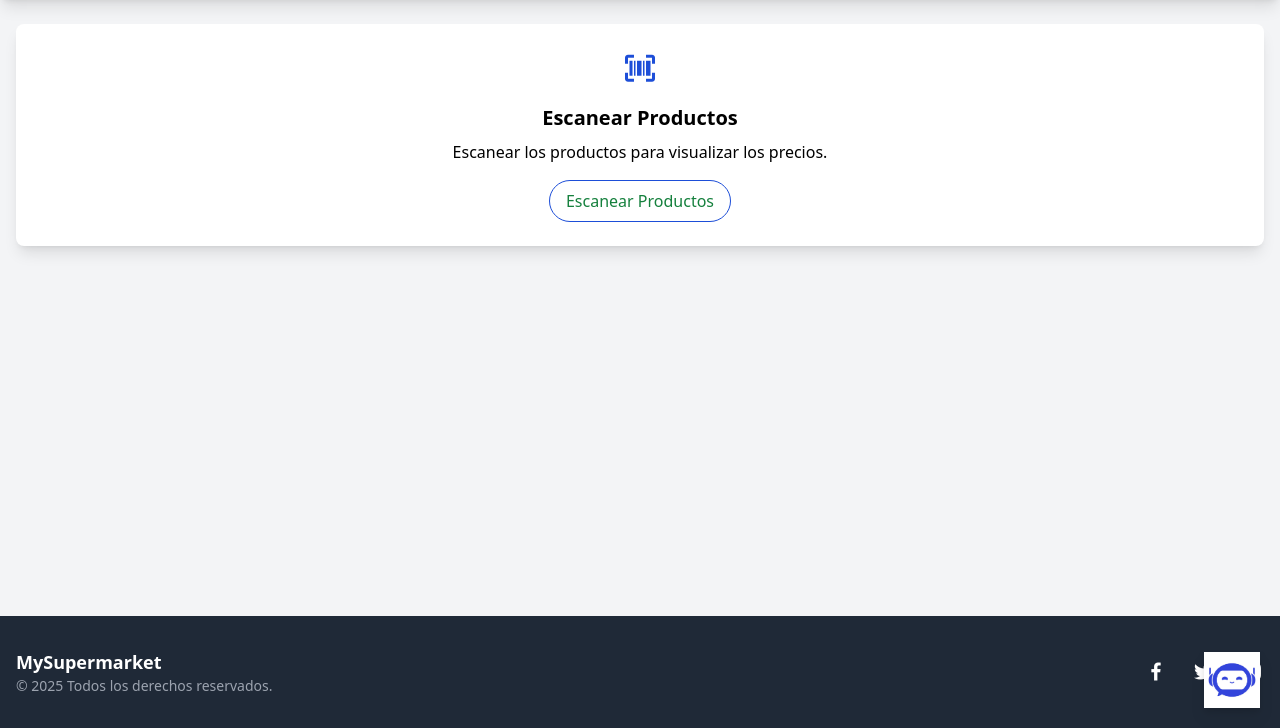
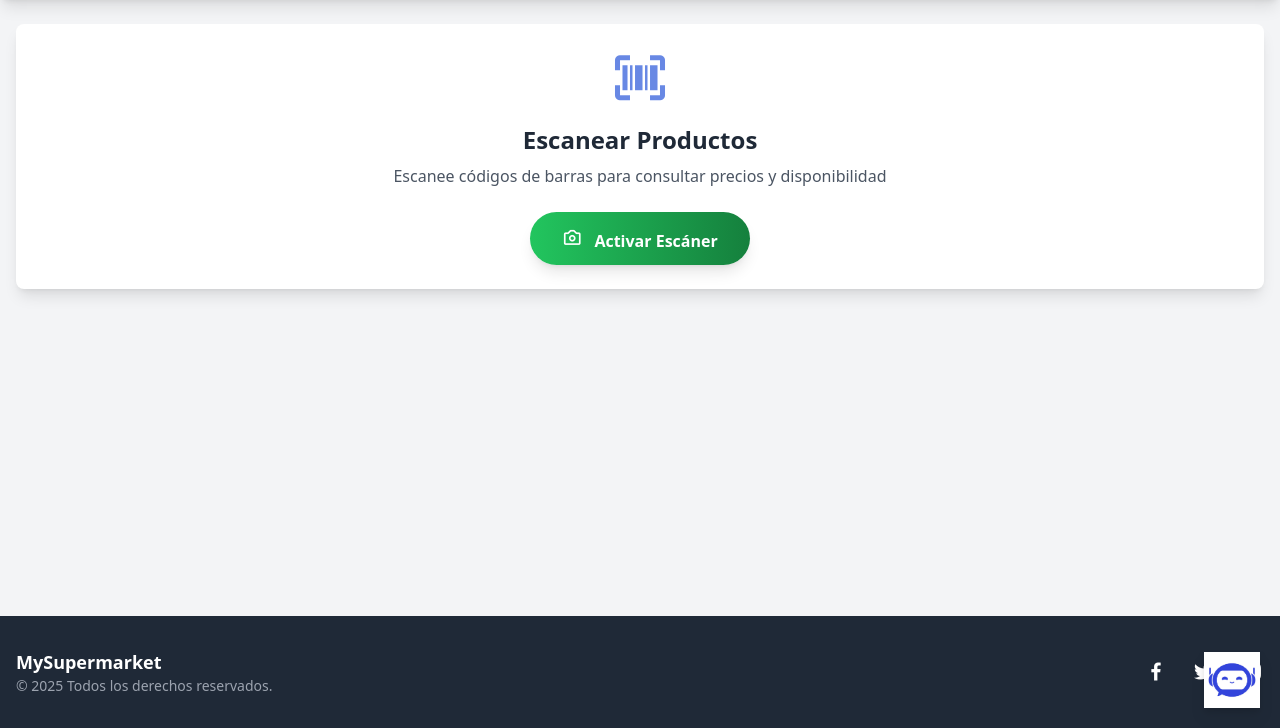
Before and after one commit to Kadir011/Sistema-de-Ventas-Supermercado, a Django app: page /scan_barcode/ in a window 1280 px wide. Shown: the part 72-800 px from the top of the page. Run offline with Django 5.2, Linux system fonts and the light colour scheme; some libraries are stand-ins or nearby versions.

Commit message:
1era configuración de la template para el escaner de barcode

```diff
--- a/templates/super/products/scan_barcode.html
+++ b/templates/super/products/scan_barcode.html
@@ -7,42 +7,141 @@
 
 {% block content %}
     <div class="bg-white p-6 rounded-lg shadow-lg flex flex-col items-center">
-        <i class="bx bx-barcode-reader text-4xl text-blue-700 mb-4"></i>
-        <h3 class="text-xl font-semibold text-black-700 mb-2">{{ title }}</h3>
-        <p class="text-center mb-4">Escanear los productos para visualizar los precios.</p>
-        <button id="openModal" class="text-green-700 hover:text-white border border-blue-700 hover:bg-green-700 px-4 py-2 rounded-full transition-all duration-200">
-            Escanear Productos
+        <i class="bx bx-barcode-reader text-6xl text-blue-700 mb-4 animate-pulse"></i>
+        <h3 class="text-2xl font-semibold text-gray-800 mb-2">{{ title }}</h3>
+        <p class="text-center mb-6 text-gray-600">Escanee códigos de barras para consultar precios y disponibilidad</p>
+        <button id="openModal" class="bg-gradient-to-r from-green-500 to-green-700 hover:from-green-600 hover:to-green-800 text-white font-bold px-8 py-3 rounded-full transition-all duration-300 transform hover:scale-105 shadow-lg">
+            <i class='bx bx-camera text-xl mr-2'></i>
+            Activar Escáner
         </button>
     </div>
 
     <!-- Modal para el escáner -->
-    <div id="scannerModal" class="fixed inset-0 bg-black bg-opacity-50 flex items-center justify-center hidden">
-        <div class="bg-white p-6 rounded-lg shadow-lg w-11/12 max-w-md">
+    <div id="scannerModal" class="fixed inset-0 bg-black bg-opacity-75 flex items-center justify-center hidden z-50 backdrop-blur-sm">
+        <div class="bg-white p-6 rounded-2xl shadow-2xl w-11/12 max-w-2xl">
             <div class="flex justify-between items-center mb-4">
-                <h3 class="text-xl font-semibold text-black-700">Escanear Productos</h3>
-                <button id="closeModal" class="text-gray-700 hover:text-gray-900 text-2xl">×</button>
+                <h3 class="text-2xl font-bold text-gray-800 flex items-center">
+                    <i class='bx bx-scan text-blue-600 mr-2'></i>
+                    Escáner de Códigos
+                </h3>
+                <button id="closeModal" class="text-gray-500 hover:text-gray-700 transition-colors">
+                    <i class='bx bx-x text-3xl'></i>
+                </button>
             </div>
-            <div class="relative w-full h-64 bg-gray-200 mb-4">
-                <video id="cameraView" class="w-full h-full" autoplay></video>
-                <div id="barcodeOverlay" class="absolute border-4 border-red-500 rounded-lg transition-colors duration-300" style="top: 25%; left: 25%; width: 50%; height: 50%;"></div>
+
+            <!-- Contenedor de la cámara con diseño mejorado -->
+            <div class="relative w-full bg-gray-900 rounded-xl overflow-hidden shadow-inner" style="aspect-ratio: 4/3;">
+                <video id="cameraView" class="w-full h-full object-cover" autoplay playsinline></video>
+
+                <!-- Marco del código de barras con animación -->
+                <div id="barcodeOverlay" class="absolute border-4 border-red-500 rounded-lg transition-all duration-300 shadow-lg"
+                     style="top: 35%; left: 10%; width: 80%; height: 30%;">
+                    <!-- Esquinas del marco -->
+                    <div class="absolute -top-1 -left-1 w-6 h-6 border-t-4 border-l-4 border-white"></div>
+                    <div class="absolute -top-1 -right-1 w-6 h-6 border-t-4 border-r-4 border-white"></div>
+                    <div class="absolute -bottom-1 -left-1 w-6 h-6 border-b-4 border-l-4 border-white"></div>
+                    <div class="absolute -bottom-1 -right-1 w-6 h-6 border-b-4 border-r-4 border-white"></div>
+
+                    <!-- Línea de escaneo animada -->
+                    <div class="absolute left-0 right-0 h-0.5 bg-red-500 animate-scan" style="top: 50%; box-shadow: 0 0 10px rgba(239, 68, 68, 0.8);"></div>
+                </div>
+
+                <!-- Indicadores de ayuda -->
+                <div class="absolute top-4 left-4 right-4 flex justify-between items-start">
+                    <div class="bg-black bg-opacity-60 text-white px-3 py-2 rounded-lg text-sm flex items-center">
+                        <i class='bx bx-bulb text-yellow-400 mr-2'></i>
+                        <span>Ilumine bien el código</span>
+                    </div>
+                    <div class="bg-black bg-opacity-60 text-white px-3 py-2 rounded-lg text-sm flex items-center">
+                        <i class='bx bx-target-lock text-green-400 mr-2'></i>
+                        <span>Mantenga estable</span>
+                    </div>
+                </div>
             </div>
-            <p class="text-center mb-4">Apunta la cámara al código de barras del producto.</p>
+
+            <!-- Estado del escaneo -->
+            <div id="scanningStatus" class="text-center mt-4 font-semibold text-gray-600 min-h-6">
+                Iniciando cámara...
+            </div>
+
+            <!-- Consejos -->
+            <div class="mt-4 bg-blue-50 border-l-4 border-blue-500 p-4 rounded">
+                <p class="text-sm text-gray-700">
+                    <strong class="text-blue-700">💡 Consejos:</strong>
+                    Coloque el código dentro del marco, mantenga el dispositivo estable y asegúrese de tener buena iluminación.
+                </p>
+            </div>
         </div>
     </div>
 
     <!-- Modal para mostrar el resultado del escaneo -->
-    <div id="resultModal" class="fixed inset-0 bg-black bg-opacity-50 flex items-center justify-center hidden">
-        <div class="bg-white p-6 rounded-lg shadow-lg w-11/12 max-w-md">
-            <div class="flex justify-between items-center mb-4">
-                <h3 class="text-xl font-semibold text-black-700">Resultado del Escaneo</h3>
-                <button id="closeResultModal" class="text-gray-700 hover:text-gray-900 text-2xl">×</button>
+    <div id="resultModal" class="fixed inset-0 bg-black bg-opacity-75 flex items-center justify-center hidden z-50 backdrop-blur-sm">
+        <div class="bg-white p-8 rounded-2xl shadow-2xl w-11/12 max-w-md animate-fade-in">
+            <div class="flex justify-between items-center mb-6">
+                <h3 class="text-2xl font-bold text-gray-800 flex items-center">
+                    <i class='bx bx-check-circle text-green-500 mr-2 text-3xl'></i>
+                    Producto Encontrado
+                </h3>
+                <button id="closeResultModal" class="text-gray-500 hover:text-gray-700 transition-colors">
+                    <i class='bx bx-x text-3xl'></i>
+                </button>
             </div>
             <div id="resultContent" class="text-center">
                 <!-- Contenido dinámico se insertará aquí desde JavaScript -->
             </div>
+            <div class="mt-6 flex justify-center">
+                <button id="scanAgainButton" class="bg-gradient-to-r from-blue-500 to-blue-700 hover:from-blue-600 hover:to-blue-800 text-white font-bold px-6 py-3 rounded-full transition-all duration-300 transform hover:scale-105">
+                    <i class='bx bx-refresh mr-2'></i>
+                    Escanear Otro
+                </button>
+            </div>
         </div>
     </div>
 
+    <style>
+        @keyframes scan {
+            0%, 100% { transform: translateY(-15px); }
+            50% { transform: translateY(15px); }
+        }
+
+        .animate-scan {
+            animation: scan 2s ease-in-out infinite;
+        }
+
+        @keyframes fade-in {
+            from {
+                opacity: 0;
+                transform: scale(0.95);
+            }
+            to {
+                opacity: 1;
+                transform: scale(1);
+            }
+        }
+
+        .animate-fade-in {
+            animation: fade-in 0.3s ease-out;
+        }
+    </style>
+
     <!-- Script -->
     <script src="{% static 'js/scan_barcode.js' %}"></script>
+
+    <!-- Script adicional para el botón de escanear otro -->
+    <script>
+        document.addEventListener('DOMContentLoaded', function() {
+            const scanAgainButton = document.getElementById('scanAgainButton');
+            const resultModal = document.getElementById('resultModal');
+            const scannerModal = document.getElementById('scannerModal');
+
+            if (scanAgainButton) {
+                scanAgainButton.addEventListener('click', function() {
+                    resultModal.classList.add('hidden');
+                    scannerModal.classList.remove('hidden');
+                    // La función startCamera se llamará desde el módulo principal
+                    window.location.reload(); // Recargar para reiniciar el escáner
+                });
+            }
+        });
+    </script>
 {% endblock %}
```
